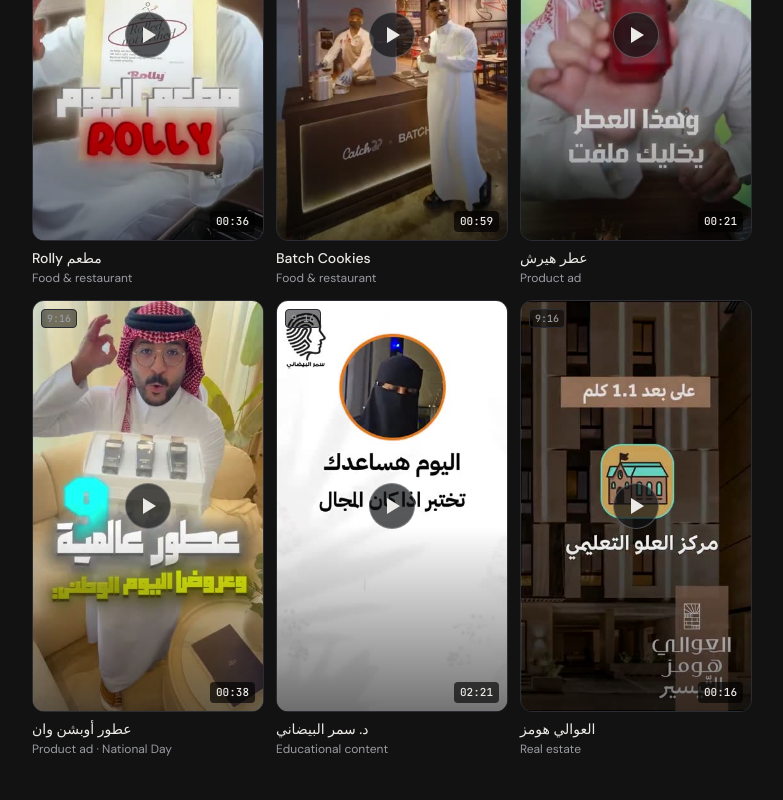
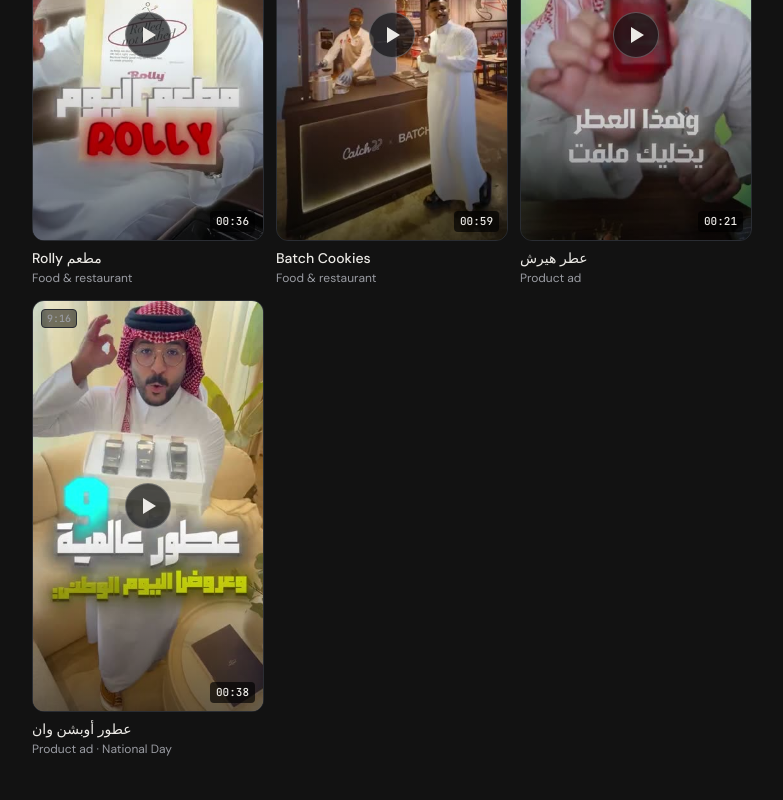
Before and after one commit to Marwanelgamal10/marwanelgamal10.github.io, a plain HTML site: page index.html in a window 1280 px wide. Shown: the part 1450-2250 px from the top of the page, without its empty margins (248-1031 px from the left). Drawn offline with Linux system fonts and the light colour scheme.

Commit message:
Move Al Awaly Homes and Dr. Samar to Motion Graphics
Co-Authored-By: Claude Opus 5.5 <noreply@anthropic.com>
Claude-Session: https://claude.ai/code/session_01RTCXbvsSYeuWPEuSnEsz3e

```diff
--- a/index.html
+++ b/index.html
@@ -286,9 +286,7 @@ const work = {
     {id:"rolly", title:"مطعم Rolly", meta:"Food & restaurant", tc:"00:36", desc:""},
     {id:"cookies", title:"Batch Cookies", meta:"Food & restaurant", tc:"00:59", desc:""},
     {id:"hirsch", title:"عطر هيرش", meta:"Product ad", tc:"00:21", desc:""},
-    {id:"option-one", title:"عطور أوبشن وان", meta:"Product ad · National Day", tc:"00:38", desc:""},
-    {id:"dr-samar", title:"د. سمر البيضاني", meta:"Educational content", tc:"02:21", desc:""},
-    {id:"alawaly", title:"العوالي هومز", meta:"Real estate", tc:"00:16", desc:""}
+    {id:"option-one", title:"عطور أوبشن وان", meta:"Product ad · National Day", tc:"00:38", desc:""}
   ],
   studio: [
     {id:"mohamed-youssef", title:"محمد يوسف · مبيعاتك بتزيد", meta:"Studio · Business", tc:"01:22", wide:true, desc:""},
@@ -299,7 +297,9 @@ const work = {
     {id:"business-talk", title:"حوار بيزنس", meta:"Studio · Business", tc:"00:40", desc:""}
   ],
   motion: [
-    {id:"xtreme-fitness", title:"Xtreme She Fitness", meta:"Motion graphics ad", tc:"00:30", desc:""}
+    {id:"xtreme-fitness", title:"Xtreme She Fitness", meta:"Motion graphics ad", tc:"00:30", desc:""},
+    {id:"alawaly", title:"العوالي هومز", meta:"Motion graphics · Real estate", tc:"00:16", desc:""},
+    {id:"dr-samar", title:"د. سمر البيضاني", meta:"Motion graphics · Educational", tc:"02:21", desc:""}
   ]
 };
 
```
